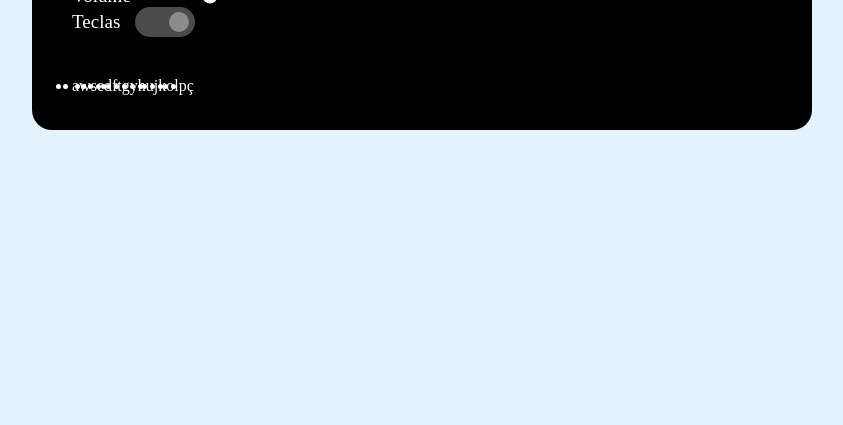
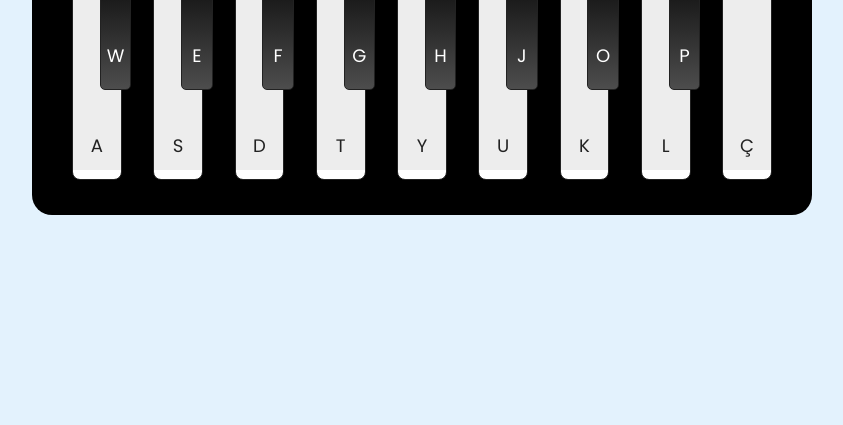
Before and after one commit to lobotelho22/simulador-piano-dio, a plain HTML site: page index.html in a window 1280 px wide. Shown: the part 375-800 px from the top of the page, without its empty margins (218-1061 px from the left). Drawn offline with Linux system fonts and the light colour scheme.

Commit message:
setup: desenvolvimento das teclas (progresso) + estilização de fontes

```diff
--- a/index.html
+++ b/index.html
@@ -5,6 +5,12 @@
     <meta name="viewport" content="width=device-width, initial-scale=1.0">
     <link rel="stylesheet" href="./src/styles/reset.css">
     <link rel="stylesheet" href="./src/styles/main.css">
+
+    <!-- Fonts -->
+    <link rel="preconnect" href="https://fonts.googleapis.com">
+    <link rel="preconnect" href="https://fonts.gstatic.com" crossorigin>
+    <link href="https://fonts.googleapis.com/css2?family=Poppins:ital,wght@0,200;0,400;0,700;1,200;1,400;1,700&display=swap" rel="stylesheet">
+
     <title>Simulador de Piano</title>
 </head>
 <body>
--- a/src/styles/main.css
+++ b/src/styles/main.css
@@ -12,6 +12,13 @@ body {
     padding: 35px 40px;
     width: 780px;
     background-color: #000;
+}
+
+.container header {
+    color: #b2b2b2;
+    display: flex;
+    align-items: center;
+    justify-content: space-between;
 }
 
 header h2 {
@@ -30,7 +37,7 @@ header .column span {
 }
 
 .volume-slider input {
-    accent-color: #fff;
+    accent-color: #e2e2e2;
 }
 
 .keys-check input {
@@ -57,7 +64,7 @@ header .column span {
 }
 
 .keys-check input:checked:before {
-    background-color: #8c8c8c;
+    background-color: #e2e2e2;
     left: 2.1rem;
 }
 
@@ -65,3 +72,38 @@ header .column span {
     display: flex;
     margin-top: 40px;
 }
+
+.piano-keys .key {
+    cursor: pointer;
+    list-style: none;
+    user-select: none;
+    position: relative;
+    text-transform: uppercase;
+}
+
+.piano-keys .white {
+    width: 70px;
+    height: 230px;
+    border: 1px solid #222;
+    background-image: linear-gradient(rgb(237,237,237) 96%, rgb(255,255,255) 4%);
+    border-radius: 8px;
+    color: #222;
+}
+
+.piano-keys .black {
+    width: 44px;
+    height: 140px;
+    border: 1px solid #222;
+    background-image: linear-gradient(rgb(0,0,0), rgba(77,77,77));
+    border-radius: 0 0 5px 5px;
+    z-index: 2;
+    margin: 0 22px 0 -22px;
+}
+
+.piano-keys span {
+    position: absolute;
+    bottom: 20px;
+    width: 100%;
+    text-align: center;
+    font-size: 1.13rem;
+}
--- a/src/styles/reset.css
+++ b/src/styles/reset.css
@@ -3,4 +3,5 @@
     margin: 0;
     padding: 0;
     outline: none;
+    font-family: 'Poppins', sans-serif;
 }
```
